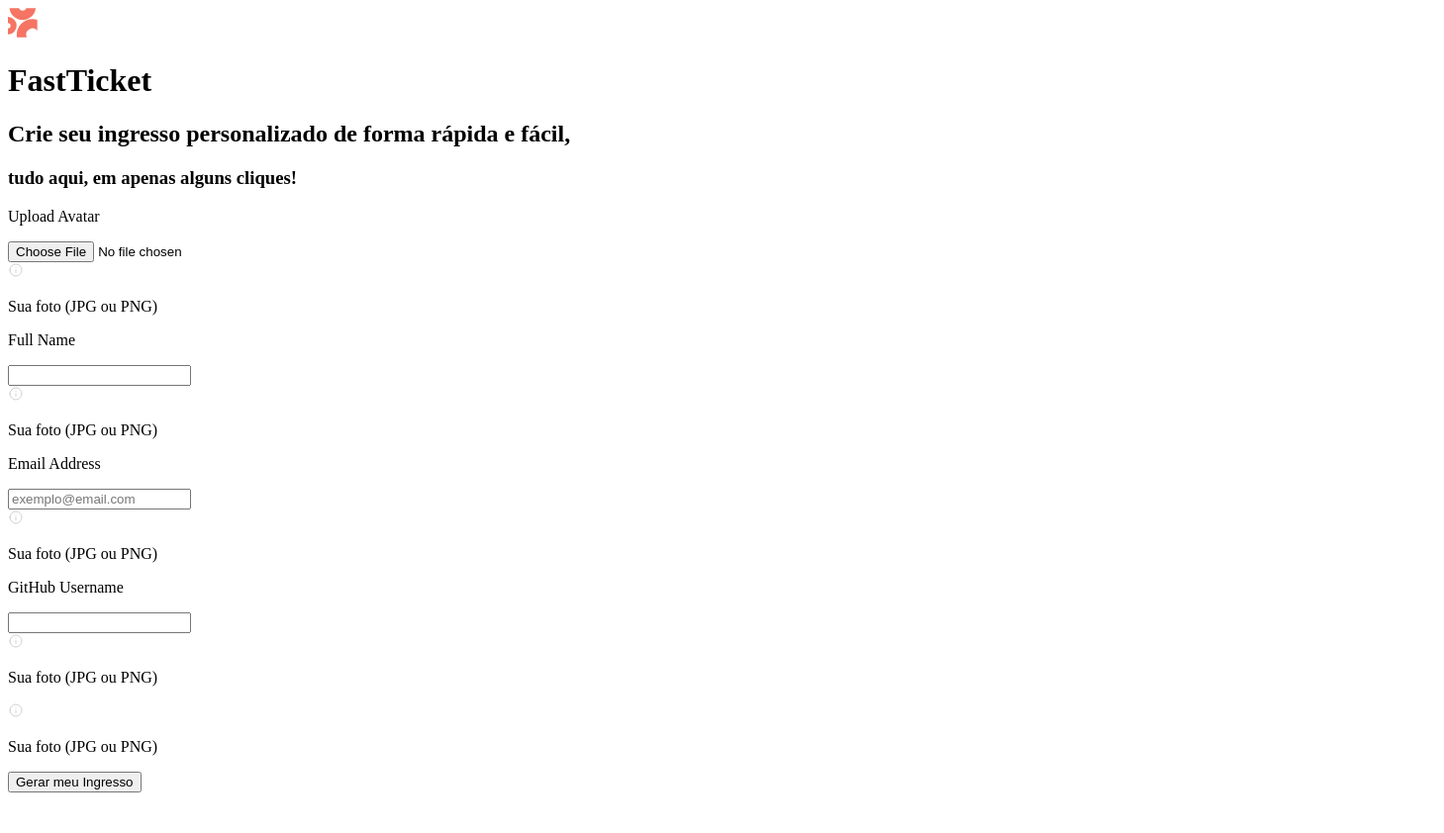
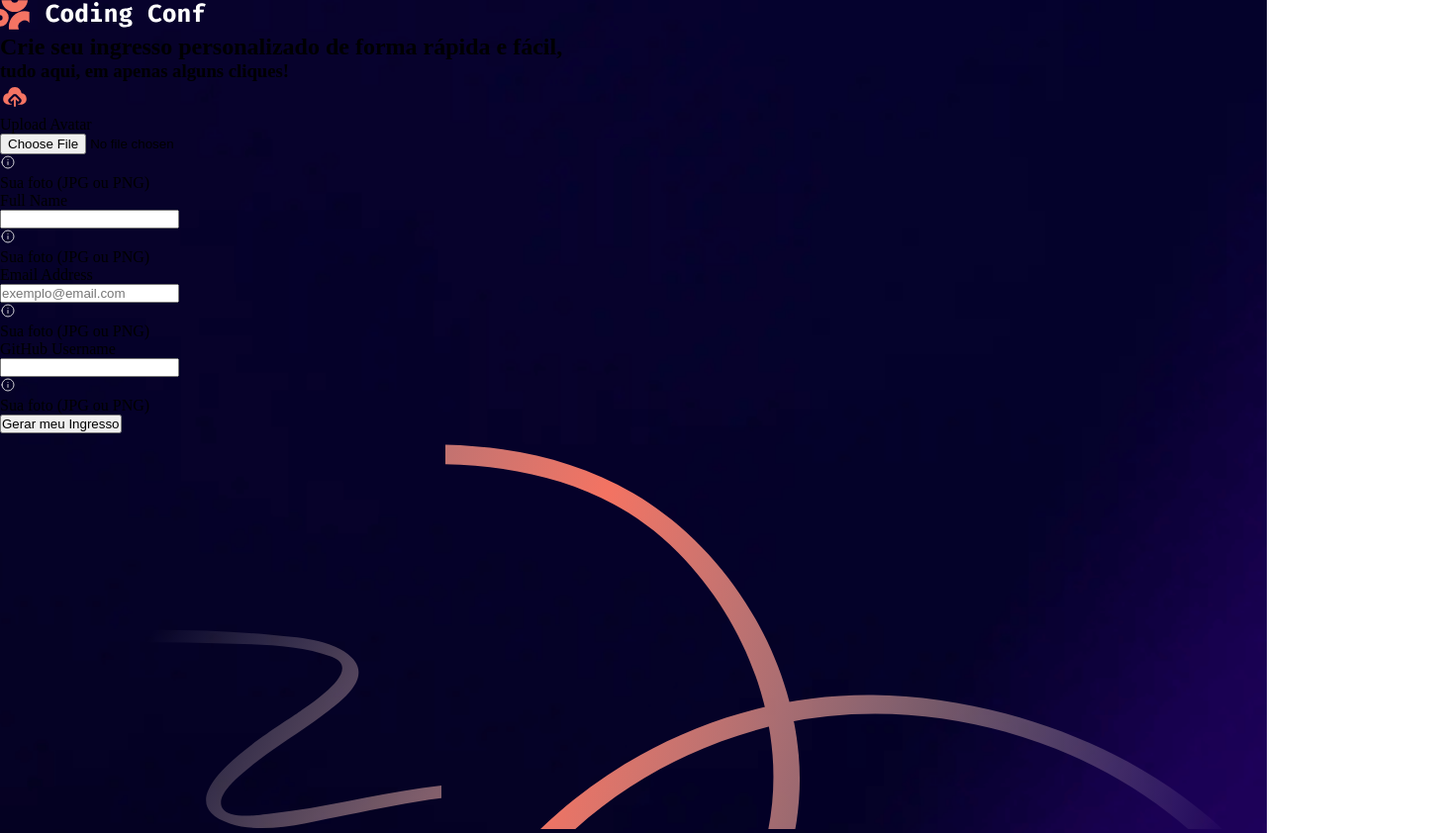
Before and after one commit to VinicioCouto/Gerador-de-ingressos, a plain HTML site: page index.html in a window 1280 px wide. Shown: the top 842 px of the page at 99% size, 1459 px wide, since content can reach past the window. Before the commit the page ends 809 px from the top, so only its background shows below. Drawn offline with Linux system fonts and the light colour scheme.

Commit message:
background img

```diff
--- /dev/null
+++ b/css/index.css
@@ -0,0 +1,17 @@
+*{
+    margin: 0;
+    padding: 0;
+    box-sizing: border-box;
+}
+
+body{
+    background-image: url(/imgs/background-mobile.png);
+    background-size: cover;
+    background-position: center;
+    background-repeat: no-repeat;
+    height: 100vh;
+}
+
+.img03{
+    position: ;
+}
--- a/index.html
+++ b/index.html
@@ -5,12 +5,13 @@
     <meta charset="UTF-8">
     <meta name="viewport" content="width=device-width, initial-scale=1.0">
     <title>Gerador de ingressos</title>
+    <link rel="stylesheet" href="/css/index.css">
+    <link rel="shortcut icon" href="/imgs/logo-mark.svg" type="image/x-icon">
 </head>
 
 <body>
     <header>
         <img src="/imgs/logo-full.svg" alt="Logo Coding Conf">
-        <h1>FastTicket</h1>
     </header>
     <main>
         <div class="texInicial">
@@ -21,7 +22,8 @@
         <div id="boxFormulario">
             <form action="">
 
-                <div class="avatarInput">
+                <div class="avatarInput inptfont">
+                    <img src="/imgs/icon-upload.svg" alt="">
                     <p>Upload Avatar</p>
                     <input type="file" id="imageUpload" name="imageUpload" accept="image/*">
                 </div>
@@ -30,7 +32,7 @@
                     <p id="imginput">Sua foto (JPG ou PNG)</p>
                 </div>
 
-                <div class="pessoalInput">
+                <div class="pessoalInput inptfont">
                     <p>Full Name</p>
                     <input type="text" name="nome" id="nome">
                     <div class="info">
@@ -49,10 +51,6 @@
                     <input type="text" name="username" id="user name">
                     <div class="info">
                         <img src="/imgs/icon-info.svg" alt="Info Logo">
-                        <p>Sua foto (JPG ou PNG)</p>
-                    </div>
-                    <div class="info">
-                        <img src="/imgs/icon-info.svg" alt="Info Logo">
                         <p id="gitinput">Sua foto (JPG ou PNG)</p>
                     </div>
 
@@ -62,7 +60,12 @@
 
             </form>
         </div>
+
     </main>
+    <img class="img01" src="/imgs/pattern-squiggly-line-top.svg" alt="">
+    <img ass="img02" src="/imgs/pattern-squiggly-line-bottom-desktop.svg" alt="">
+    <img ass="img03" src="/imgs/pattern-lines.svg" alt="">
+
 </body>
 
 </html>
```
